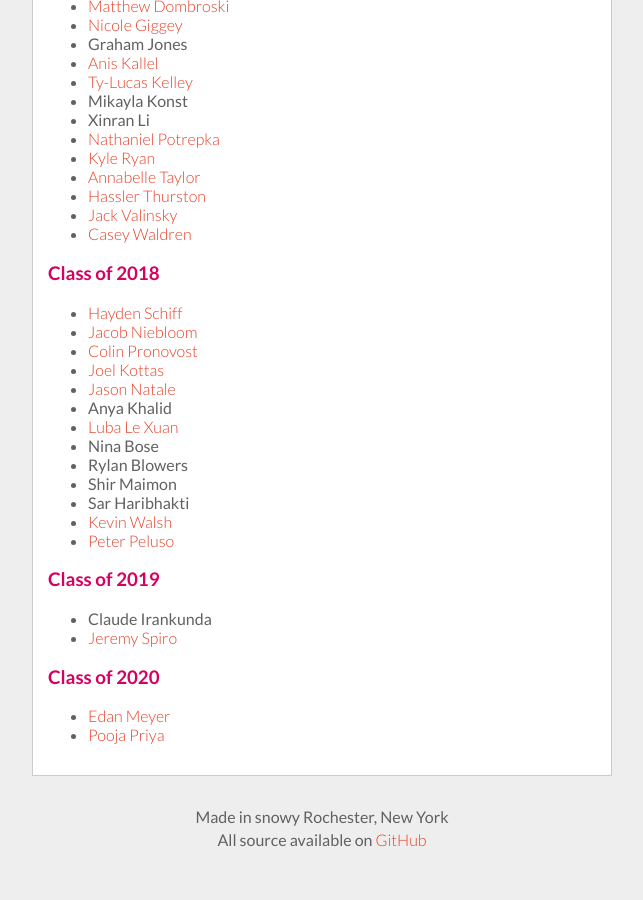
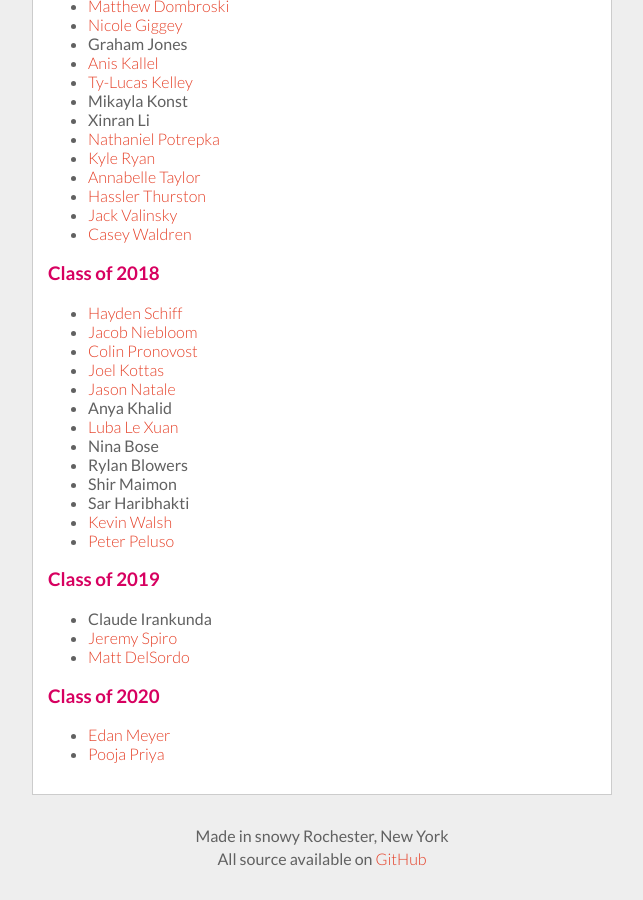
Before and after one commit to RocHack/rochack.org, a Jekyll site: the page built from about.html, in a window 1280 px wide and 900 px high, scrolled down 1611 px. Shown: the whole window, without its empty margins (318-961 px from the left). Built offline with Jekyll 4.4.1, drawn with Linux system fonts in a browser that asks for light colours.

Commit message:
Update about.html

```diff
--- a/about.html
+++ b/about.html
@@ -175,6 +175,9 @@ members:
     -
         name: Jeremy Spiro
         link: https://github.com/spirography
+    -
+        name: Matt DelSordo
+        link: https://github.com/mattdelsordo
 
     2020:
     -
```
